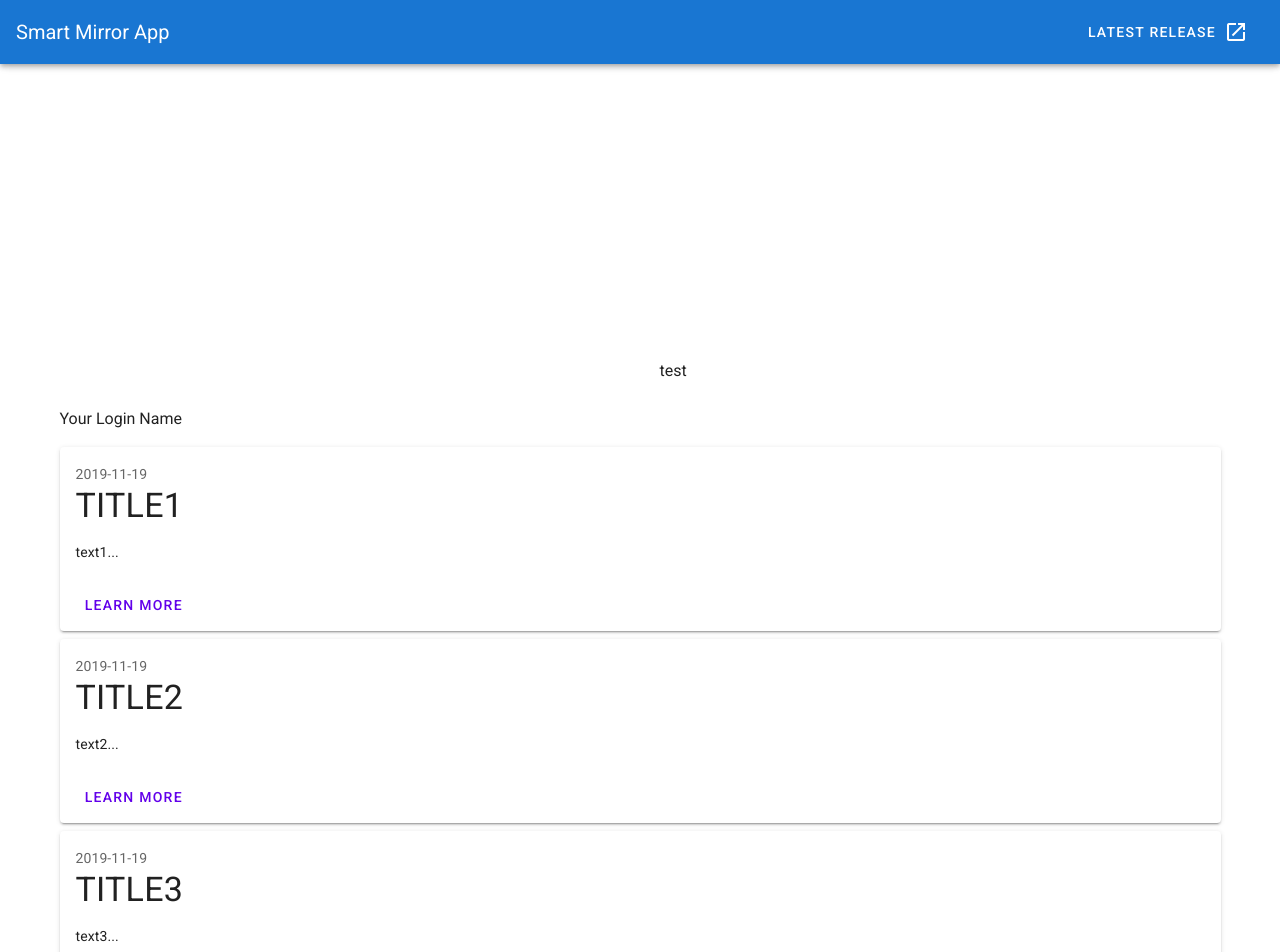
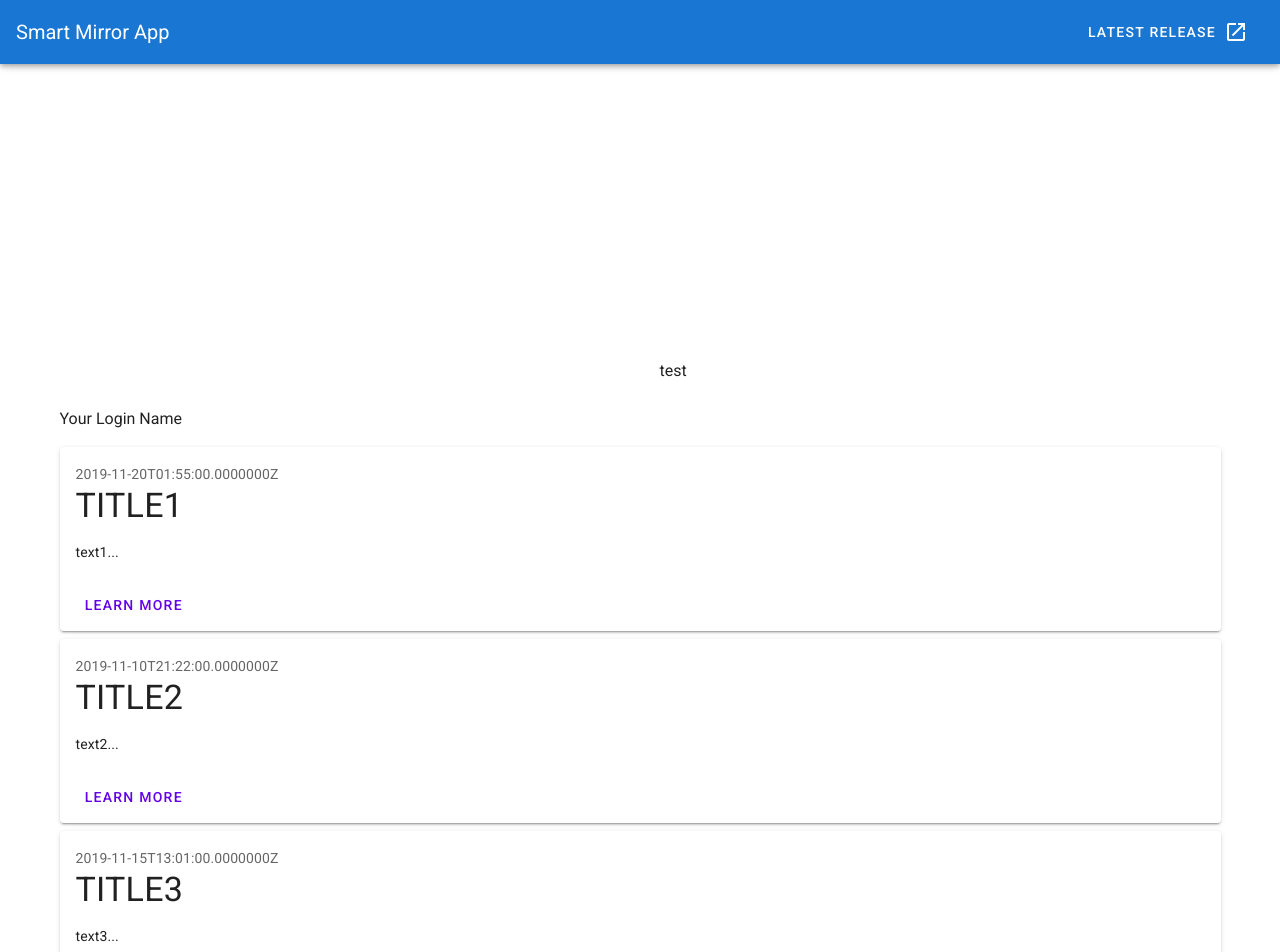
Before and after one commit to FraserTooth/reflectra, a Vue app: page / in a window 1280 px wide. Shown: the top 952 px of the page. Built offline with nearby package versions, Linux system fonts and the light colour scheme; no server answers.

Commit message:
Added at_published property in news item

```diff
--- a/src/components/NewsItem.vue
+++ b/src/components/NewsItem.vue
@@ -2,7 +2,7 @@
   <div id="newItem">
     <v-card class="mx-auto">
       <v-card-text>
-        <div>2019-11-19</div>
+        <div>{{ news.at_published }}</div>
         <p class="display-1 text--primary">{{ news.title }}</p>
         <div class="text--primary">{{ news.text }}</div>
       </v-card-text>
--- a/src/components/NewsList.vue
+++ b/src/components/NewsList.vue
@@ -20,16 +20,19 @@ export default {
         title: "TITLE1",
         text: "text1...",
         url: "https://vuetifyjs.com/ja/components/cards",
+        at_published: "2019-11-20T01:55:00.0000000Z",
       },
       {
         title: "TITLE2",
         text: "text2...",
         url: "https://vuetifyjs.com/ja/components/cards",
+        at_published: "2019-11-10T21:22:00.0000000Z",
       },
       {
         title: "TITLE3",
         text: "text3...",
         url: "https://vuetifyjs.com/ja/components/cards",
+        at_published: "2019-11-15T13:01:00.0000000Z",
       },
     ],
   }),
```
